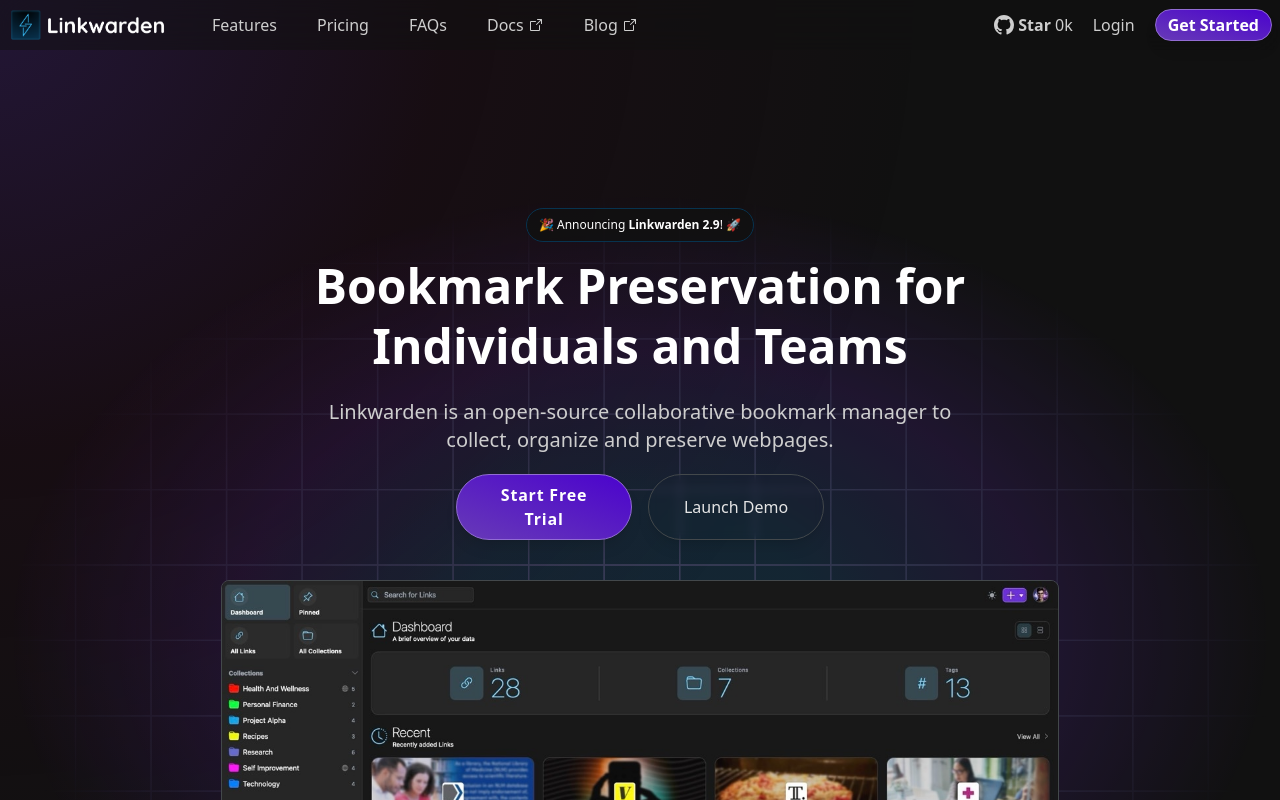
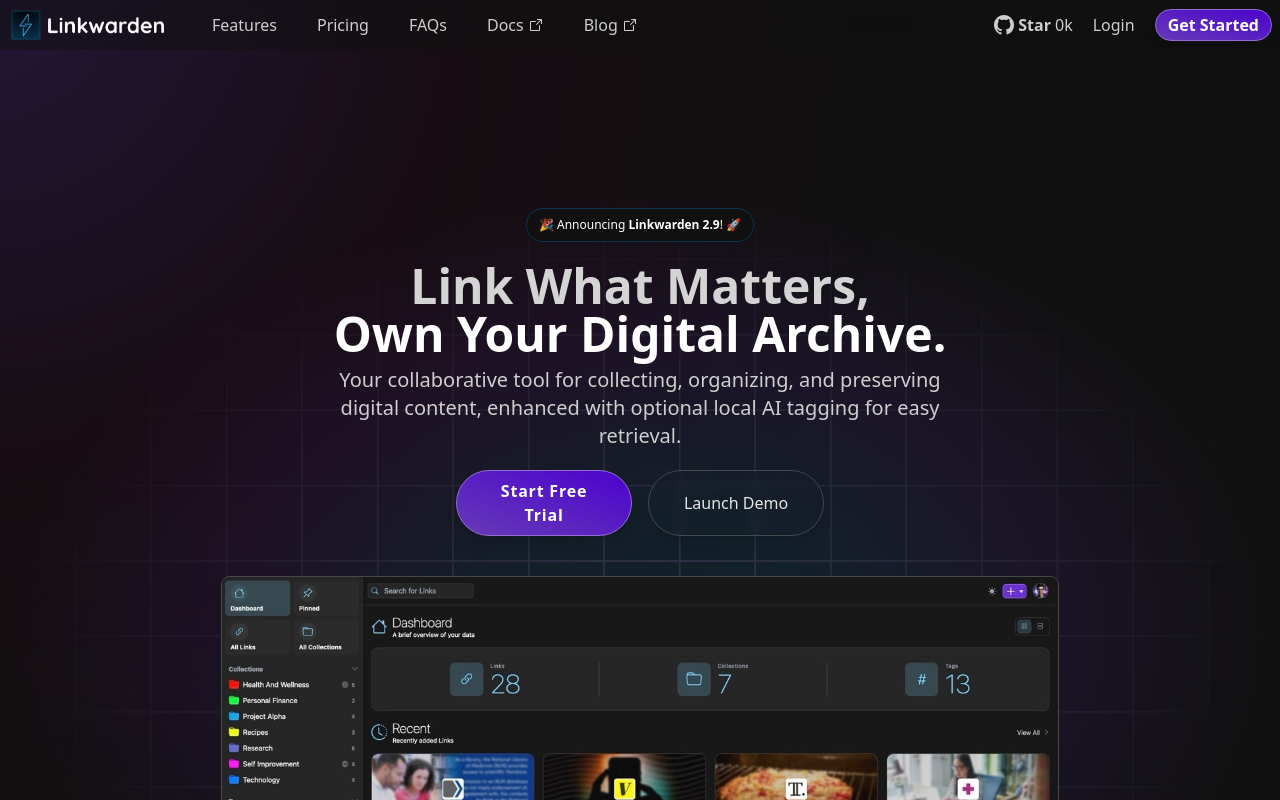
Before and after one commit to linkwarden/website, a Next.js app: page / in a window 1280 px wide. Shown: the top 800 px of the page. Built offline with nearby package versions, Linux system fonts and the light colour scheme.

Commit message:
update content

```diff
--- a/components/Homepage/Features.tsx
+++ b/components/Homepage/Features.tsx
@@ -277,16 +277,19 @@ function MainFeaturesDesktop() {
   }, []);
 
   return (
-    <div className="locker relative">
+    <div className="locker relative gap-5">
       <div className="locker__content z-10">
         <div className="w-full flex flex-col gap-5 relative locker__section cb">
           <p className="lg:text-4xl text-3xl font-bold z-10">
-            Collect and Organize
+            Collect Everything in One Place
           </p>
           <ul className="flex flex-col gap-1 z-10">
             <li className="flex items-center gap-1">
               <Check className="text-2xl text-secondary" />
-              <p>Collect webpages and bookmarks from any browser.</p>
+              <p>
+                Store your documents, bookmarks, articles, and notes in one
+                place.
+              </p>
             </li>
 
             <li className="flex items-center gap-1">
@@ -296,16 +299,21 @@ function MainFeaturesDesktop() {
 
             <li className="flex items-center gap-1">
               <Check className="text-2xl text-secondary" />
-              <p>Create new Collections to group related Links.</p>
+              <p>
+                Auto generate link tags using an optional local AI model for
+                easy retrieval.
+              </p>
             </li>
           </ul>
         </div>
         <div className="w-full flex flex-col gap-5 locker__section cb">
-          <p className="lg:text-4xl text-3xl font-bold ">Preserve Webpages</p>
+          <p className="lg:text-4xl text-3xl font-bold ">
+            Preserve Webpage Content
+          </p>
           <ul className="flex flex-col gap-1">
             <li className="flex items-center gap-1">
               <Check className="text-2xl text-secondary" />
-              <p>Access webpages even if they are taken down.</p>
+              <p>Access your webpages even if they are taken down.</p>
             </li>
 
             <li className="flex items-center gap-1">
@@ -331,7 +339,7 @@ function MainFeaturesDesktop() {
         </div>
         <div className="w-full flex flex-col gap-5 locker__section cb">
           <p className="lg:text-4xl text-3xl font-bold">
-            Collaborate and Share
+            Share and Collaborate with Others
           </p>
           <ul className="flex flex-col gap-1">
             <li className="flex items-center gap-1">
@@ -346,7 +354,7 @@ function MainFeaturesDesktop() {
 
             <li className="flex items-center gap-1">
               <Check className="text-2xl text-secondary" />
-              <p>Easily share curated collections with the world.</p>
+              <p>Easily share your curated collections with the world.</p>
             </li>
           </ul>
         </div>
--- a/components/Homepage/Showcase.tsx
+++ b/components/Homepage/Showcase.tsx
@@ -4,13 +4,9 @@ import SecondaryButton from "../SecondaryButton";
 import Link from "next/link";
 import AccentButton from "../AccentButton";
 import SVGShowcase from "../svg/SVGShowcase";
-import { Star } from "@phosphor-icons/react";
 
 export default function Showcase() {
   const [imageLoaded, setImageLoaded] = useState(false);
-
-  const isSafari =
-    typeof window !== "undefined" && (window as any)?.safari !== undefined;
 
   return (
     <div className="relative pb-20 lg:pb-0 max-w-fit mx-auto">
@@ -28,17 +24,18 @@ export default function Showcase() {
           </Link>
         </div>
         <div className="py-2">
-          <p className="lg:text-5xl sm:text-5xl text-2xl text-center font-bold relative z-10 mb-3">
-            Bookmark Preservation for
+          <p className="lg:text-5xl sm:text-3xl md:text-4xl text-2xl text-center max-w-4xl text-neutral-300 font-bold relative z-10">
+            Link What Matters,
           </p>
-          <p className="lg:text-5xl sm:text-5xl text-2xl text-center font-bold relative z-10">
-            Individuals and Teams
+          <p className="lg:text-5xl sm:text-3xl md:text-4xl text-2xl text-center max-w-4xl font-bold relative z-10 ">
+            Own Your Digital Archive.
           </p>
         </div>
       </div>
-      <p className="relative z-10 max-w-2xl p-5 mx-auto text-center text-text sm:text-xl">
-        Linkwarden is an open-source collaborative bookmark manager to collect,
-        organize and preserve webpages.
+      <p className="relative z-10 max-w-2xl pl-5 pr-5 pb-5 mx-auto text-center text-text sm:text-xl">
+        Your collaborative tool for collecting, organizing, and preserving
+        digital content, enhanced with optional local AI tagging for easy
+        retrieval.
       </p>
 
       <div className="relative z-10 flex justify-center flex-col sm:flex-row px-5 gap-4">
@@ -57,7 +54,7 @@ export default function Showcase() {
       </div>
 
       <SVGShowcase
-        className={`absolute -mt-[7rem] sm:-mt-[12rem] md:-mt-[15rem] lg:-mt-[18rem] min-[1200px]:-mt-[22rem] opacity-80 bg-gradient-radial from-[#289DF230] from-20% via-[#6F30D830] to-70% to-transparent`}
+        className={`absolute -mt-[7rem] sm:-mt-[12rem] md:-mt-[15rem] lg:-mt-[18rem] min-[1200px]:-mt-[22rem] opacity-60 bg-gradient-radial from-[#289DF230] from-20% via-[#6F30D830] to-70% to-transparent`}
       />
 
       <div
```
